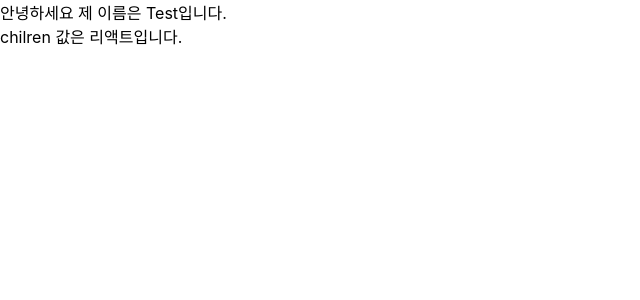
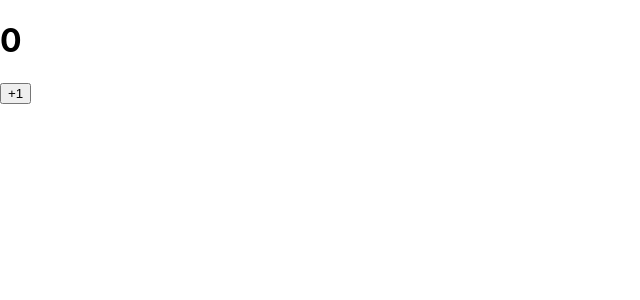
Before and after one commit to coals0115/react-study, a React (Create React App) app: page / in a window 1280 px wide. Shown: the top 300 px of the page, without its empty margins (0-640 px from the left). Built offline with nearby package versions, Linux system fonts and the light colour scheme.

Commit message:
3장 컴포넌트) 3.4.1 클래스형 컴포넌트의 state

```diff
--- a/src/App.js
+++ b/src/App.js
@@ -1,4 +1,5 @@
-import MyComponent from "./MyComponent"; // TODO 이 부분 딥다이브에 나오니까 확인해보기
+import MyComponent from "./MyComponent";
+import Counter from "./Counter";
 
 // 3.2.3 모듈 내보내기 및 불러오기
 const App323 = () => {
@@ -7,13 +8,13 @@
 };
 
 // 3.3.4 태그 사이의 내용을 보여주는 children
-const App = () => {
+const App334 = () => {
   return <MyComponent name="Test">리액트</MyComponent>;
 };
 
-// const App = () => {
-
-// }
-
+// 3.4.1 클래스형 컴포넌트의 state
+const App = () => {
+  return <Counter />;
+}
 
 export default App;
--- /dev/null
+++ b/src/Counter.js
@@ -0,0 +1,32 @@
+import { Component } from "react";
+
+class Counter extends Component {
+  constructor(props) {
+    super(props);
+
+    // state = 컴포넌트 내에서 바뀔 수 있는 값. (props는 컴포넌트 내부에서 바꿀 수 없다.)
+    this.state = {
+      // 객체
+      number: 0, // iv 추가
+    };
+  }
+
+  render() {
+    const { number } = this.state; // 구조분해
+
+    return (
+      <div>
+        <h1>{number}</h1>
+        <button
+          onClick={() => {
+            this.setState({ number: number + 1 }); // 불변임 setState는 setter(state라는 iv 변경)
+          }}
+        >
+          +1
+        </button>
+      </div>
+    );
+  }
+}
+
+export default Counter;
```
